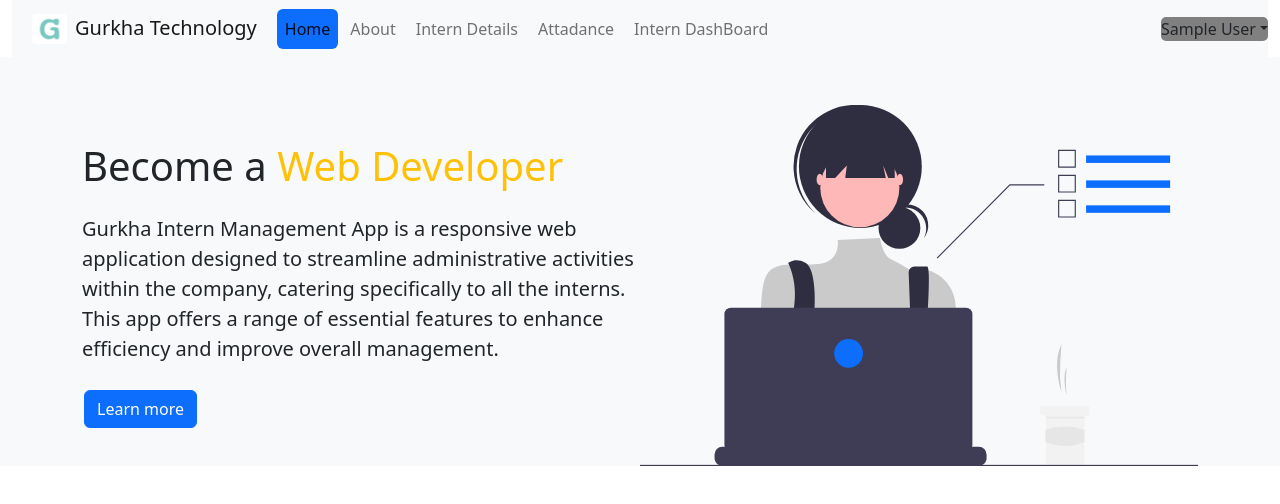
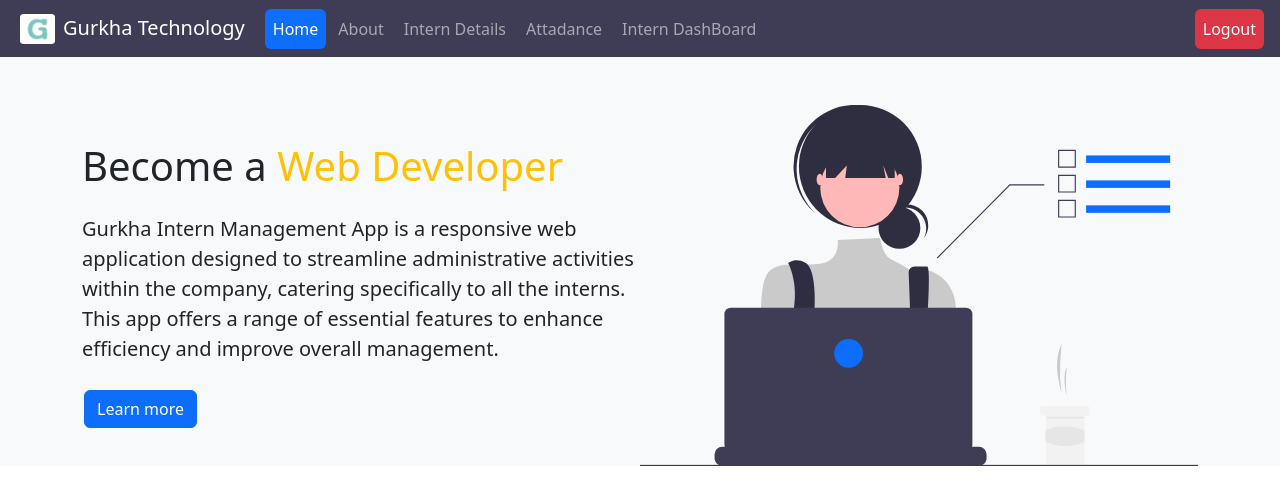
Before and after one commit to jayandrathapachhetri/Gurkha-Intern-Management-App, a React (Create React App) app: page / in a window 1280 px wide. Shown: the top 504 px of the page. Built offline with nearby package versions, Linux system fonts and the light colour scheme; sample sign-in values are in the browser's storage.

Commit message:
Apply sticky-topon navbar

```diff
--- a/src/components/Intern.js
+++ b/src/components/Intern.js
@@ -43,7 +43,7 @@ function Intern() {
   return (
     <>
     <Navbar/>
-        <div className=" container d-flex flex-wrap bg-secondary rounded my-2">
+        <div className=" container d-flex flex-wrap bg-secondary rounded my-3">
           <button className="btn btn-sm btn-primary mx-3 my-1" key="frontend" onClick={() => filterItem('Frontend')}>Frontend</button>
           <button className="btn btn-sm btn-primary mx-3 my-1" key="backend" onClick={() => filterItem('Backend')}>Backend</button>
           <button className="btn btn-sm btn-primary mx-3 my-1" key="fullStack" onClick={() => filterItem('FullStack')}>FullStack</button>
--- a/src/components/Navbar.js
+++ b/src/components/Navbar.js
@@ -1,85 +1,3 @@
-// import React from 'react';
-// import { Link, useNavigate } from 'react-router-dom'
-// import {  NavDropdown } from "react-bootstrap";
-
-// function Navbar() {
-//   const user = JSON.parse(localStorage.getItem("user-info"));
-//   console.warn(user);
-
-//   const navigate = useNavigate();
-//   function logout() {
-//     localStorage.removeItem('user-info');
-//     // localStorage.clear();
-//     navigate("/login");
-//   }
-
-
-//   return (
-//     <>
-//     <div className="container-fluid">
-//     <nav className="navbar navbar-expand-lg navbar-light bg-light nav-pills" style={{backgroundColor:'#e3f2fd'}}>
-//   <div className="container-fluid">
-//   <a class="navbar-brand" href="#">
-//       <img src="/favicon-32x32.png" alt="Logo" width="35" height="30" className="d-inline-block align-text-top mx-2"/>
-//       Gurkha Technology
-//     </a>
-//     <button className="navbar-toggler" type="button" data-bs-toggle="collapse" data-bs-target="#navbarSupportedContent" aria-controls="navbarSupportedContent" aria-expanded="false" aria-label="Toggle navigation">
-//       <span className="navbar-toggler-icon"></span>
-//     </button>
-//     <div className="collapse navbar-collapse text-start" id="navbarSupportedContent">
-//       <ul className="navbar-nav me-auto mb-2 mb-lg-0">
-//       {localStorage.getItem("user-info") ? (
-//           <>
-//         <li className="nav-item">
-//           <a className="nav-link" aria-current="page" href="/">Home</a>
-//         </li>
-//         <li className="nav-item">
-//           <a className="nav-link" href="/About">About</a>
-//         </li>
-//         <li className="nav-item">
-//           <a className="nav-link" href="/interndetails">Intern Details</a>
-//         </li>
-//         <li className="nav-item">
-//           <a className="nav-link" href="/attadance">Attadance</a>
-//         </li>
-//         <li className="nav-item">
-//           <a className="nav-link" href="/internlist">Intern DashBoard</a>
-//         </li>
-//         </>) : (<>
-//         {/* <li className="nav-item">
-//         <Link  className="nav-link mx-1" to="/register" >Register</Link>
-//         </li> */}
-//         <li className="nav-item">
-//         <Link className="nav-link mx-1" to="/login" >Log in</Link>
-//         </li>
-//         </>)}
-//       </ul>
-//       {/* <form className="d-flex" role="search">
-//         <input className="form-control me-2" type="search" placeholder="Search" aria-label="Search"/>
-//         <button className="btn btn-outline-success" type="submit">Search</button>
-//       </form> */}
-//     </div>
-//   </div>
-//   {localStorage.getItem("user-info")  ? (
-//           // <Nav>
-//             <NavDropdown title={user && user.name} style={{
-//             backgroundColor: "gray",
-//             // border: "1px solid black",
-//             borderRadius: "5px"}}>
-//               <NavDropdown.Item onClick={logout}>logout</NavDropdown.Item>
-//               <NavDropdown.Item>Profile</NavDropdown.Item>
-//             </NavDropdown>
-//           // </Nav>
-//          ) : null}
-// </nav>
-// </div>
-//     </>
-//   )
-// }
-
-// export default Navbar
-
-
 import React from 'react';
 import { useNavigate, NavLink } from 'react-router-dom';
 import { NavDropdown } from "react-bootstrap";
@@ -97,8 +15,7 @@ function Navbar() {
 
   return (
     <>
-      <div className="container-fluid">
-        <nav className="navbar navbar-expand-lg navbar-light bg-light nav-pills" style={{ backgroundColor:'#e3f2fd' }}>
+        <nav className="navbar navbar-expand-lg navbar-dark  nav-pills sticky-top" style={{ backgroundColor:'#3f3d56' }}>
           <div className="container-fluid">
             <a className="navbar-brand" href="/">
               <img src="/favicon-32x32.png" alt="Logo" width="35" height="30" className="d-inline-block align-text-top mx-2"/>
@@ -151,13 +68,13 @@ function Navbar() {
             </div>
           </div>
           {localStorage.getItem("user-info") ? (
-            <NavDropdown title={user && user.name} style={{ backgroundColor: "gray", borderRadius: "5px" }}>
-              <NavDropdown.Item onClick={logout}>logout</NavDropdown.Item>
-              <NavDropdown.Item>Profile</NavDropdown.Item>
-            </NavDropdown>
+            <ul className="navbar-nav me-auto mb-2 mb-lg-0">
+                <li className="nav-item">
+                  <NavLink className="nav-link mx-3 bg-danger" onClick={logout} >Logout</NavLink>
+                  </li>
+             </ul>
           ) : null}
         </nav>
-      </div>
     </>
   );
 }
```
Also changed, not shown: gurkhatech-db.json (+11 -1 lines).
